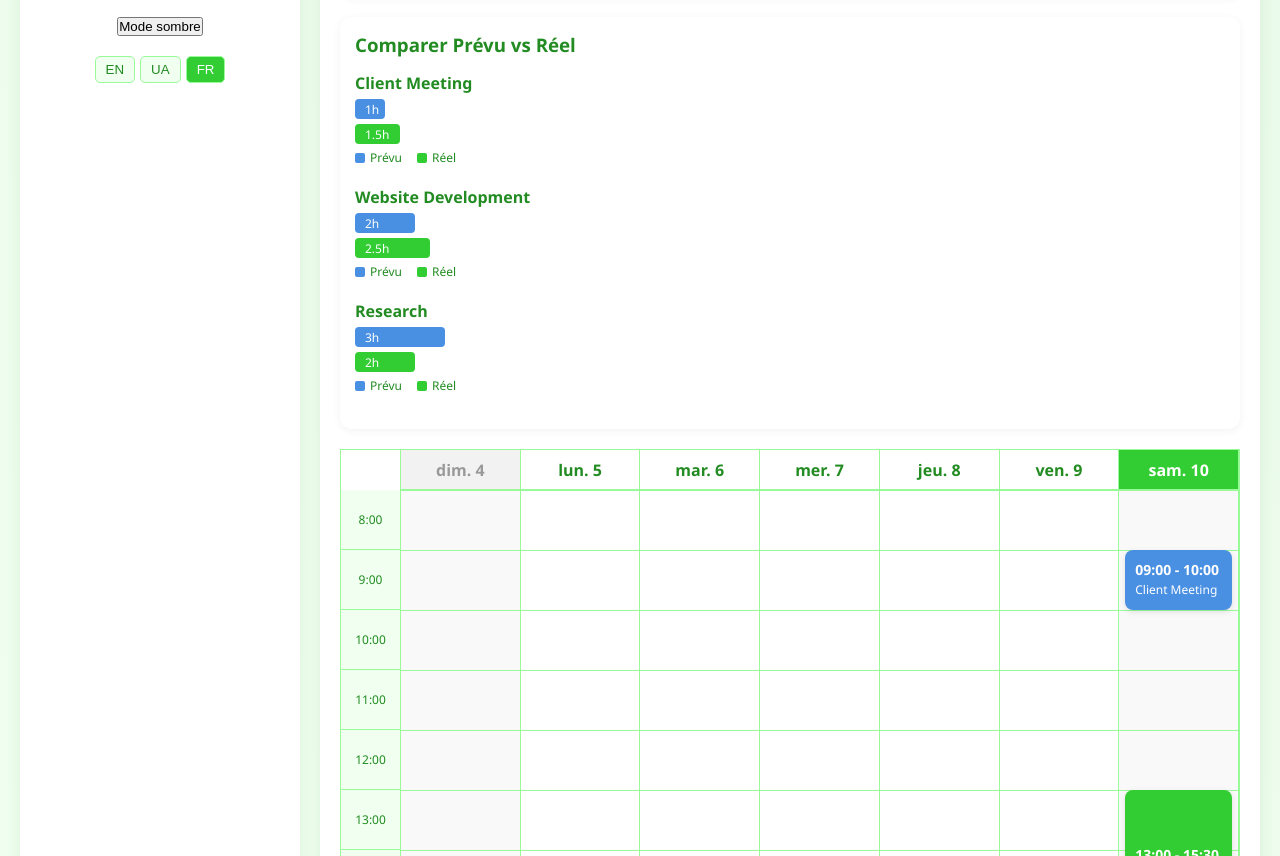
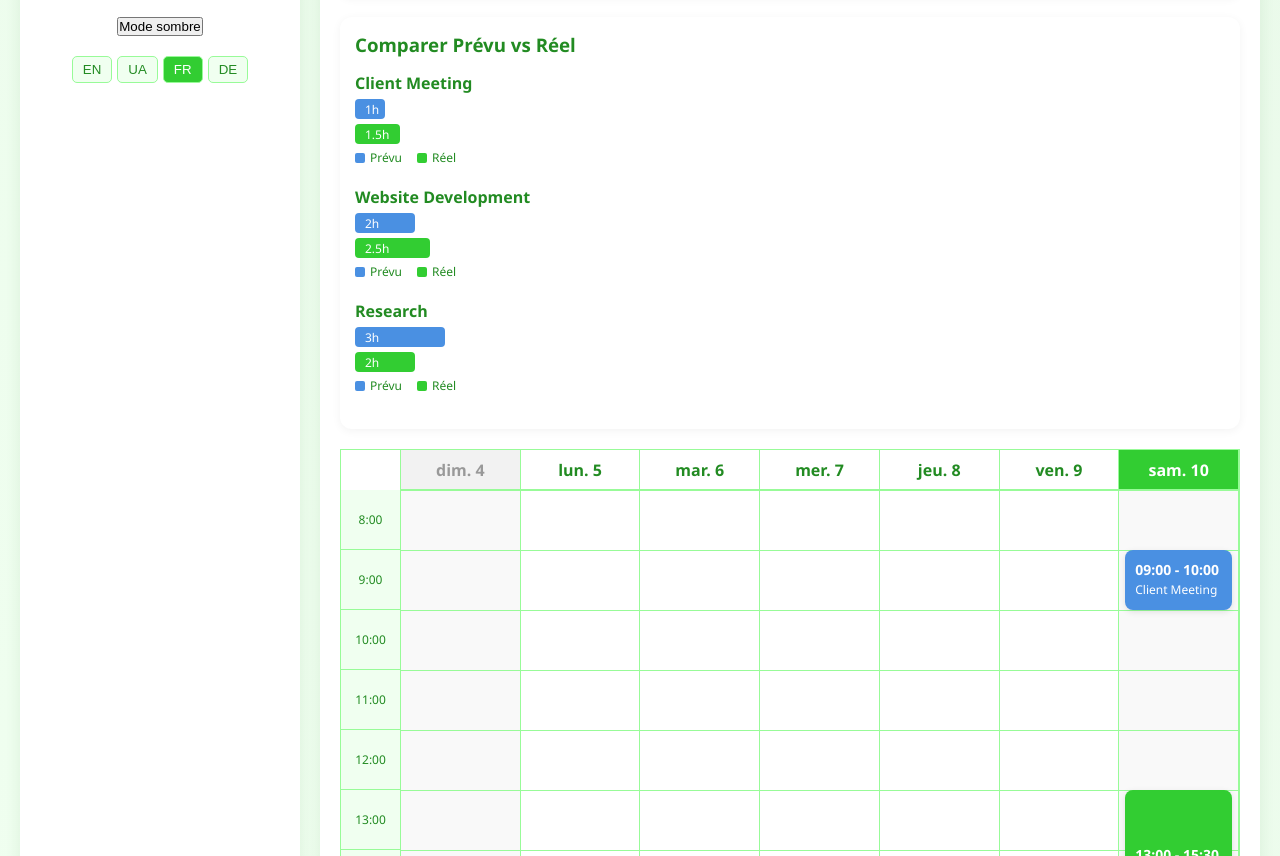
Before and after one commit to OleksandrObydalo/toggl-calendar, a plain HTML site: page index.html in a window 1280 px wide. Shown: the part 1166-2022 px from the top of the page. Drawn offline with nearby package versions, Linux system fonts and the light colour scheme.

Commit message:
Add German language

```diff
--- a/config.js
+++ b/config.js
@@ -228,6 +228,72 @@ export const config = {
             hierarchicalView: "Vue Hiérarchique",
             flatView: "Vue Plate",
             categorizeActivity: "Catégorisez Votre Activité"
+        },
+        de: {
+            projects: "Projekte",
+            whatAreYouWorkingOn: "Woran arbeitest du?",
+            selectProject: "Projekt auswählen",
+            start: "Start",
+            stop: "Stopp",
+            todayActivities: "Heutige Aktivitäten",
+            taskTimeSummary: "Zeitübersicht der Aufgaben",
+            noProject: "Kein Projekt",
+            lightMode: "Heller Modus",
+            darkMode: "Dunkler Modus",
+            activityDetails: "Aktivitätsdetails",
+            description: "Beschreibung:",
+            project: "Projekt:",
+            startTime: "Startzeit:",
+            endTime: "Endzeit:",
+            duration: "Dauer:",
+            continue: "Fortsetzen",
+            delete: "Löschen",
+            editTime: "Zeit bearbeiten",
+            save: "Speichern",
+            cancel: "Abbrechen",
+            weekdays: ["So", "Mo", "Di", "Mi", "Do", "Fr", "Sa"],
+            monthNames: ["Januar", "Februar", "März", "April", "Mai", "Juni",
+                         "Juli", "August", "September", "Oktober", "November", "Dezember"],
+            date: "Datum",
+            endTimeMustBeAfterStart: "Endzeit muss nach Startzeit liegen",
+            addProject: "Projekt hinzufügen",
+            editProject: "Projekt bearbeiten",
+            name: "Name:",
+            color: "Farbe:",
+            edit: "Bearbeiten",
+            projectNameRequired: "Projektname ist erforderlich",
+            cannotDeleteProjectInUse: "Ein verwendetes Projekt kann nicht gelöscht werden",
+            timeGoals: "Zeitziele",
+            weeklyGoals: "Wöchentliche Ziele",
+            setTimeGoal: "Zeitziel festlegen",
+            editTimeGoal: "Zeitziel bearbeiten",
+            goalDescription: "Beschreibung:",
+            targetHours: "Zielstunden:",
+            progress: "Fortschritt:",
+            addGoal: "Ziel hinzufügen",
+            planned: "Geplant",
+            actual: "Tatsächlich",
+            weeklyProductivity: "Wöchentliche Produktivität",
+            compareTime: "Geplant vs. Tatsächlich vergleichen",
+            goalNameRequired: "Zielbeschreibung ist erforderlich",
+            goalTargetRequired: "Zielstunden sind erforderlich",
+            goalExists: "Ein Ziel mit dieser Beschreibung existiert bereits",
+            goalAdded: "Ziel erfolgreich hinzugefügt",
+            goalUpdated: "Ziel erfolgreich aktualisiert",
+            goalDeleted: "Ziel erfolgreich gelöscht",
+            tags: "Tags",
+            selectTags: "Tags auswählen",
+            noTags: "Keine Tags ausgewählt",
+            subprojects: "Unterprojekte",
+            addSubproject: "Unterprojekt hinzufügen",
+            parentProject: "Übergeordnetes Projekt",
+            projectDetails: "Projektdetails",
+            cannotDeleteProjectWithSubprojects: "Ein Projekt mit Unterprojekten kann nicht gelöscht werden",
+            activityType: "Aktivitätstyp",
+            categorySystem: "Kategorisierung",
+            hierarchicalView: "Hierarchische Ansicht",
+            flatView: "Flache Ansicht",
+            categorizeActivity: "Kategorisiere deine Aktivität"
         }
     }
 };
--- a/index.html
+++ b/index.html
@@ -113,6 +113,7 @@
                         <button @click="changeLanguage('en')" :class="{ active: currentLanguage === 'en' }">EN</button>
                         <button @click="changeLanguage('uk')" :class="{ active: currentLanguage === 'uk' }">UA</button>
                         <button @click="changeLanguage('fr')" :class="{ active: currentLanguage === 'fr' }">FR</button>
+                        <button @click="changeLanguage('de')" :class="{ active: currentLanguage === 'de' }">DE</button>
                     </div>
                 </div>
             </aside>
--- a/main.js
+++ b/main.js
@@ -294,7 +294,8 @@ const app = createApp({
             const localeMap = {
                 'en': 'en-US',
                 'uk': 'uk-UA',
-                'fr': 'fr-FR'
+                'fr': 'fr-FR',
+                'de': 'de-DE'
             };
 
             return targetDate.toLocaleDateString(localeMap[this.currentLanguage] || 'en-US', options);
@@ -531,7 +532,14 @@ const app = createApp({
         },
         formatDateTime(date) {
             if (!date) return '';
-            return date.toLocaleString('fr-FR', {
+            // Map language codes to locale strings
+            const localeMap = {
+                'en': 'en-US',
+                'uk': 'uk-UA',
+                'fr': 'fr-FR',
+                'de': 'de-DE'
+            };
+            return date.toLocaleString(localeMap[this.currentLanguage] || 'en-US', {
                 ...config.dateFormat,
                 ...config.timeFormat
             });
```
